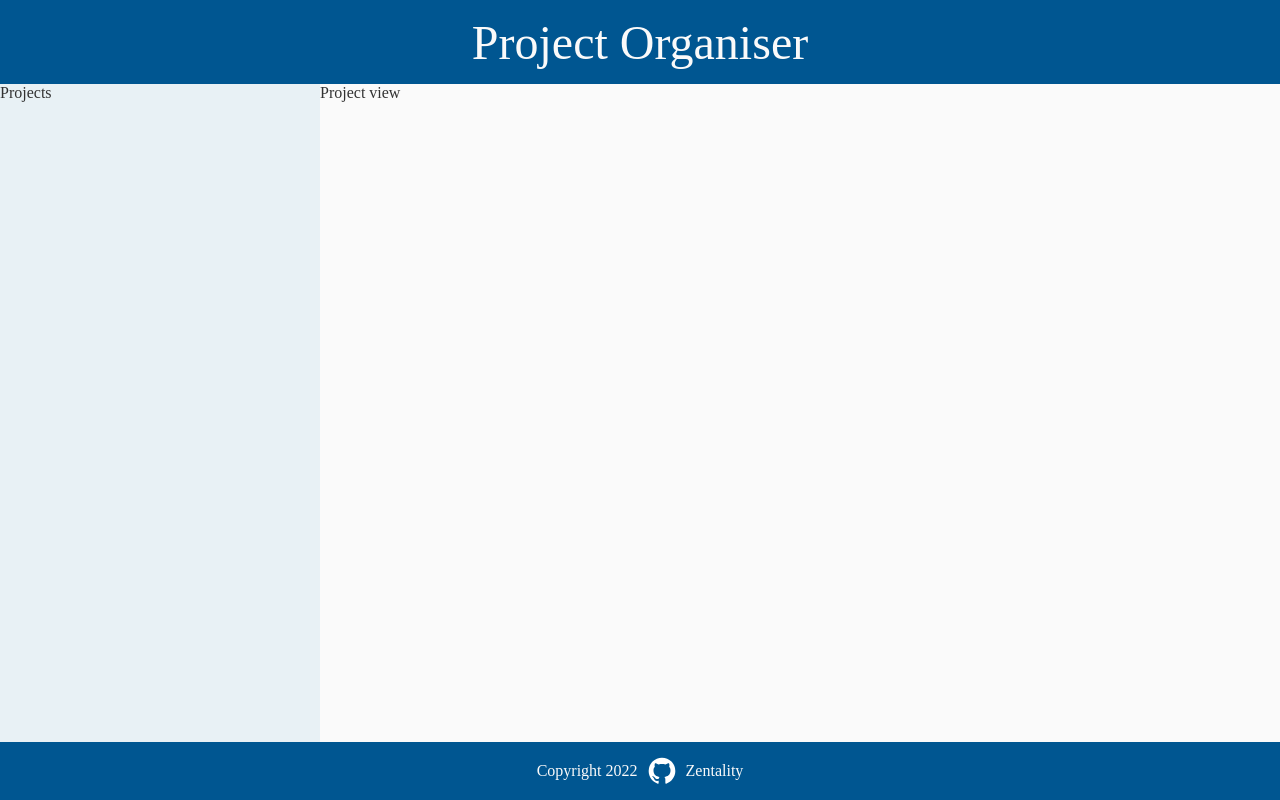
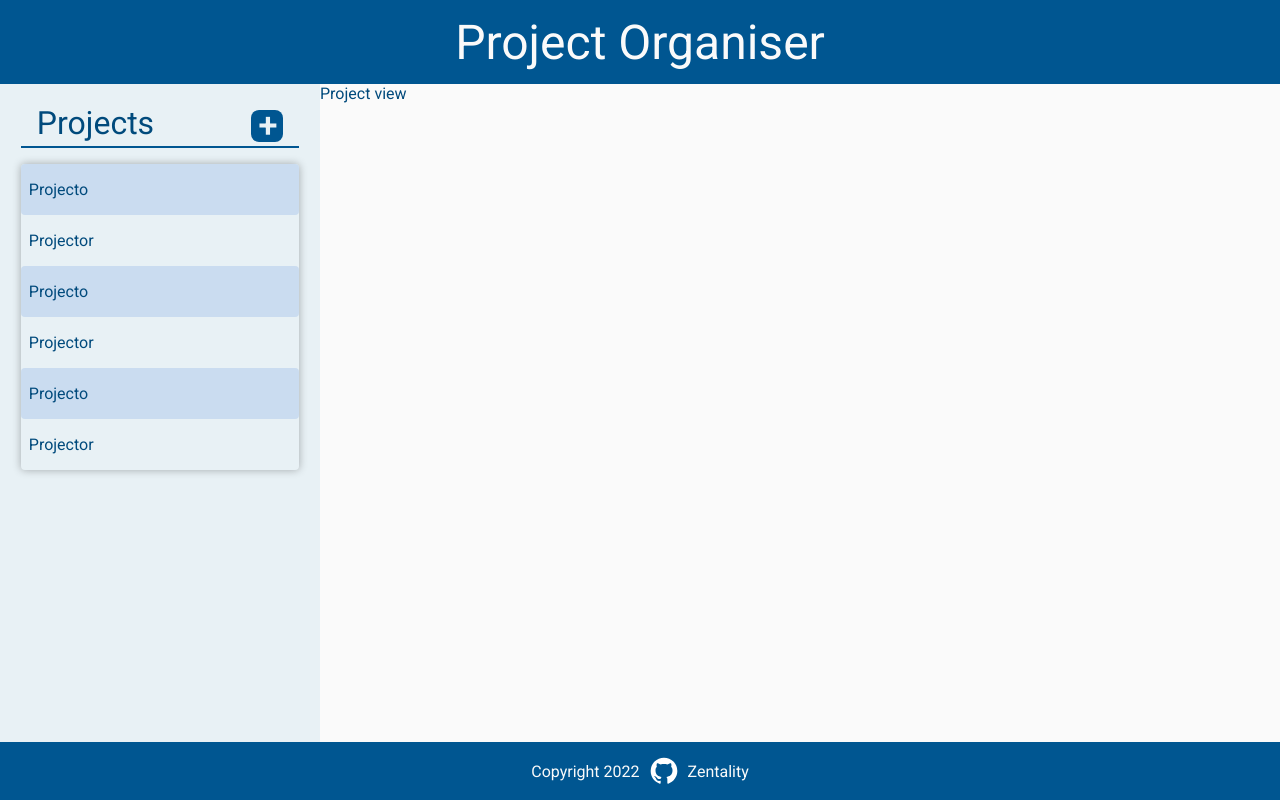
Before and after one commit to Zentality/TodoList-TOP, a website built with webpack: page dist/index.html in a window 1280 px wide. Built offline with Linux system fonts and the light colour scheme.

Commit message:
Add projects placeholder html and style

```diff
--- a/src/styles.scss
+++ b/src/styles.scss
@@ -1,3 +1,5 @@
+@import url('https://fonts.googleapis.com/css2?family=Roboto&display=swap');
+
 $white: rgb(250, 250, 250);
 $iceWhite: rgb(232, 241, 245);
 $blue: rgb(0, 86, 145);
@@ -7,7 +9,8 @@ $darkGray: rgb(50,50,50);
 * {
   margin: 0;
   padding: 0;
-  color: $darkGray;
+  color: $darkBlue;
+  font-family: 'Roboto', sans-serif;
 }
 
 html {
@@ -34,6 +37,50 @@ body {
   }
   .projectsBar {
     background-color: $iceWhite;
+    padding: 16px calc(8px + 1vw);
+    .projectsHeader {
+      display: flex;
+      border-bottom: 2px solid $blue;
+      align-items: flex-end;
+      margin-bottom: calc(8px + 1vh);
+      justify-content: space-between;
+      padding: 4px 16px;
+      font-size: 2rem;
+      button {
+        background-color: $blue;
+        color: $iceWhite;
+        height: 2rem;
+        width: 2rem;
+        border: none;
+        border-radius: 8px;
+        font-size: 2rem;
+        font-weight: 600;
+        display: flex;
+        align-items: center;
+        justify-content: center;
+        cursor: pointer;
+      }
+    }
+    ul {
+      list-style: none;
+      box-shadow: 0 0 8px 0 rgba(0,0,0,0.3);
+      border-radius: 4px;
+      li {
+        padding: calc(8px + 1vh) 8px;
+        &:nth-child(2n + 1) {
+          background-color: rgb(202, 220, 240);
+          border-radius: 4px;
+        }
+        &:hover {
+          background-color: $blue;
+          color: $iceWhite;
+          transition: 200ms;
+          border-radius: 4px;
+          box-shadow: 0 0 8px 2px rgba(0,0,0,0.5);
+          cursor: pointer;
+        }
+      }
+    }
   }
   .projectView {
     background-color: $white;
```
Also changed, not shown: dist/index.html, dist/main.js, src/styles.css, 1 other file.
